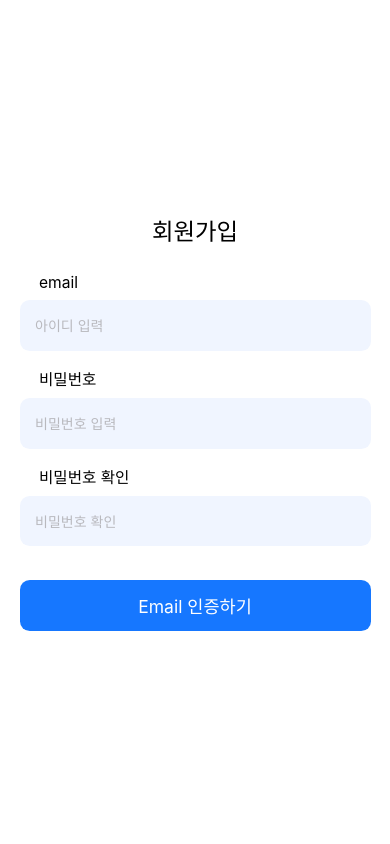
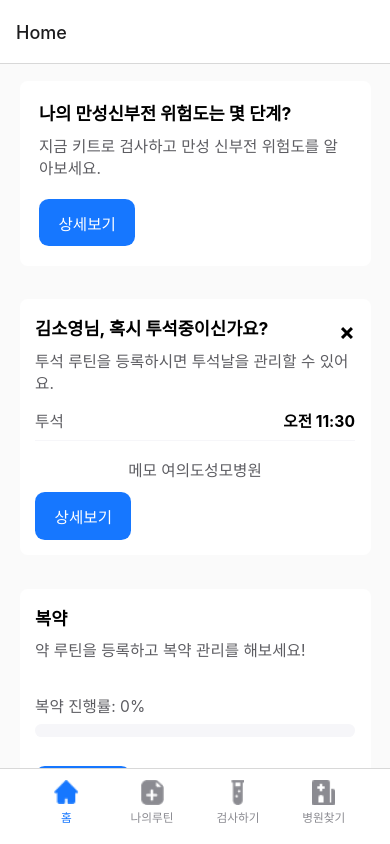
Before and after one commit to drdr3040/hsbiolab, a React Native app: screen /MainTabs in a window 390 px wide. Built offline with nearby package versions, Linux system fonts and the light colour scheme.

Commit message:
link modify1

```diff
--- a/src/components/MainInformationSection/WaterIntakeSection.js
+++ b/src/components/MainInformationSection/WaterIntakeSection.js
@@ -6,13 +6,6 @@ const { width, height } = Dimensions.get('window');
 
 const WaterIntakeSection = ({ navigation }) => {
   const [activeTab, setActiveTab] = useState('수분');
-  const [waterIntake, setWaterIntake] = useState(0);
-
-  const incrementWaterIntake = () => {
-    if (waterIntake < 5) {
-      setWaterIntake(waterIntake + 1);
-    }
-  };
 
   const renderContent = () => {
     switch (activeTab) {
@@ -21,10 +14,10 @@ const WaterIntakeSection = ({ navigation }) => {
           <View>
             <View style={styles.row}>
               <Text style={styles.rowLabel}>총 수분량</Text>
-              <Text style={styles.rowValue}>{waterIntake}잔/5잔</Text>
+              <Text style={styles.rowValue}>?잔/5잔</Text>
             </View>
             <Text style={styles.note}>수분을 기록해보세요!</Text>
-            <TouchableOpacity style={styles.button} onPress={incrementWaterIntake}>
+            <TouchableOpacity style={styles.button} onPress={() => navigation.navigate('WaterRecord')}>
               <Text style={styles.buttonText}>수분 기록하기</Text>
             </TouchableOpacity>
           </View>
--- a/src/navigation/AppNavigator.js
+++ b/src/navigation/AppNavigator.js
@@ -4,7 +4,10 @@ import { createStackNavigator } from '@react-navigation/stack';
 import SignupScreen from '../screens/SignupScreen';
 import LoginScreen from '../screens/LoginScreen';
 import ProfileScreen from '../screens/ProfileScreen';
-import BottomNavigationBar from './BottomNavigationBar';
+import WeightScreen from '../screens/WeightScreen';
+import BloodPressureScreen from '../screens/BloodPressureScreen';
+import BloodPressureRecordScreen from '../screens/BloodPressureRecordScreen';
+import MainTabNavigator from './MainTabNavigator';
 
 const Stack = createStackNavigator();
 
@@ -14,8 +17,11 @@ const AppNavigator = () => {
       <Stack.Navigator initialRouteName="Signup">
         <Stack.Screen name="Signup" component={SignupScreen} options={{ headerShown: false }} />
         <Stack.Screen name="Login" component={LoginScreen} options={{ headerShown: false }} />
-        <Stack.Screen name="MainStack" component={BottomNavigationBar} options={{ headerShown: false }} />
         <Stack.Screen name="Profile" component={ProfileScreen} options={{ headerTitle: 'My Profile' }} />
+        <Stack.Screen name="MainTabs" component={MainTabNavigator} options={{ headerShown: false }} />
+        <Stack.Screen name="Weight" component={WeightScreen} options={{ headerTitle: 'Weight Management' }} />
+        <Stack.Screen name="BloodPressure" component={BloodPressureScreen} options={{ headerTitle: 'Blood Pressure Management' }} />
+        <Stack.Screen name="BloodPressureRecord" component={BloodPressureRecordScreen} options={{ headerTitle: 'Blood Pressure Record' }} />
       </Stack.Navigator>
     </NavigationContainer>
   );
--- a/src/navigation/BottomNavigationBar.js
+++ b/src/navigation/BottomNavigationBar.js
@@ -1,24 +1,17 @@
+// src/navigation/BottomNavigationBar.js
+
 import React from 'react';
 import { createBottomTabNavigator } from '@react-navigation/bottom-tabs';
-import { createStackNavigator } from '@react-navigation/stack';
 import { Image, StyleSheet, View, Dimensions } from 'react-native';
-import MainInformationScreen from '../screens/MainInformationScreen';
-import MyRoutineScreen from '../screens/MyRoutineScreen';
+import MainInformationScreen from '../screens/HomeScreen';
+import MyRoutineScreen from '../screens/MyRoutineScreen.js';
 import TestScreen from '../screens/TestScreen';
 import FindHospitalScreen from '../screens/FindHospitalScreen';
 import theme from '../theme';
+import MainInformationScreen from '../screens/MainInformationScreen.js';
 
 const Tab = createBottomTabNavigator();
-const Stack = createStackNavigator();
 const { width, height } = Dimensions.get('window');
-
-function MainStackNavigator() {
-  return (
-    <Stack.Navigator>
-      <Stack.Screen name="MainInformation" component={MainInformationScreen} options={{ headerTitle: 'Health Status' }} />
-    </Stack.Navigator>
-  );
-}
 
 function BottomNavigationBar() {
   return (
@@ -29,7 +22,7 @@ function BottomNavigationBar() {
             let iconName;
 
             switch (route.name) {
-              case 'Home':
+              case 'MainInformation':
                 iconName = require('../../assets/icons/home.png');
                 break;
               case 'MyRoutine':
@@ -64,7 +57,7 @@ function BottomNavigationBar() {
           tabBarLabelStyle: styles.tabBarLabel,
         })}
       >
-        <Tab.Screen name="Home" component={MainStackNavigator} options={{ tabBarLabel: '홈' }} />
+        <Tab.Screen name="MainInformation" component={MainInformationScreen} options={{ tabBarLabel: '홈' }} />
         <Tab.Screen name="MyRoutine" component={MyRoutineScreen} options={{ tabBarLabel: '나의루틴' }} />
         <Tab.Screen name="Test" component={TestScreen} options={{ tabBarLabel: '검사하기' }} />
         <Tab.Screen name="FindHospital" component={FindHospitalScreen} options={{ tabBarLabel: '병원찾기' }} />
@@ -73,6 +66,7 @@ function BottomNavigationBar() {
   );
 }
 
+//390*844
 const styles = StyleSheet.create({
   container: {
     flex: 1,
@@ -86,11 +80,11 @@ const styles = StyleSheet.create({
     gap: width * 0.02,
     width: '100%',
     height: height * 0.09,
-    backgroundColor: theme.colors.White,
+    backgroundColor: theme.colors.White,  // Use theme color
   },
   tabBarLabel: {
     fontSize: width * 0.03,
-    marginTop: 14,
+    marginTop: 14, // Add margin to separate the icon and the label
   },
 });
 
--- /dev/null
+++ b/src/navigation/MainTabNavigator.js
@@ -0,0 +1,82 @@
+import React from 'react';
+import { createBottomTabNavigator } from '@react-navigation/bottom-tabs';
+import { Image, StyleSheet, Dimensions } from 'react-native';
+import MainInformationScreen from '../screens/MainInformationScreen';
+import MyRoutineScreen from '../screens/MyRoutineScreen';
+import TestScreen from '../screens/TestScreen';
+import FindHospitalScreen from '../screens/FindHospitalScreen';
+import theme from '../theme';
+
+const Tab = createBottomTabNavigator();
+const { width, height } = Dimensions.get('window');
+
+const MainTabNavigator = () => {
+  return (
+    <Tab.Navigator
+      screenOptions={({ route }) => ({
+        tabBarIcon: ({ focused, color, size }) => {
+          let iconName;
+
+          switch (route.name) {
+            case 'Home':
+              iconName = require('../../assets/icons/home.png');
+              break;
+            case 'MyRoutine':
+              iconName = require('../../assets/icons/myroutine.png');
+              break;
+            case 'Test':
+              iconName = require('../../assets/icons/test.png');
+              break;
+            case 'FindHospital':
+              iconName = require('../../assets/icons/findhospital.png');
+              break;
+            default:
+              break;
+          }
+
+          return (
+            <Image
+              source={iconName}
+              style={{
+                width: size,
+                height: size,
+                tintColor: color,
+                marginBottom: 4,
+                resizeMode: 'contain',
+              }}
+            />
+          );
+        },
+        tabBarActiveTintColor: theme.colors.mainBlue,
+        tabBarInactiveTintColor: theme.colors.NavBar,
+        tabBarStyle: styles.tabBar,
+        tabBarLabelStyle: styles.tabBarLabel,
+      })}
+    >
+      <Tab.Screen name="Home" component={MainInformationScreen} options={{ tabBarLabel: '홈' }} />
+      <Tab.Screen name="MyRoutine" component={MyRoutineScreen} options={{ tabBarLabel: '나의루틴' }} />
+      <Tab.Screen name="Test" component={TestScreen} options={{ tabBarLabel: '검사하기' }} />
+      <Tab.Screen name="FindHospital" component={FindHospitalScreen} options={{ tabBarLabel: '병원찾기' }} />
+    </Tab.Navigator>
+  );
+};
+
+const styles = StyleSheet.create({
+  tabBar: {
+    flexDirection: 'row',
+    justifyContent: 'center',
+    alignItems: 'flex-start',
+    paddingVertical: height * 0.03,
+    paddingHorizontal: width * 0.06,
+    gap: width * 0.02,
+    width: '100%',
+    height: height * 0.09,
+    backgroundColor: theme.colors.White,
+  },
+  tabBarLabel: {
+    fontSize: width * 0.03,
+    marginTop: 14,
+  },
+});
+
+export default MainTabNavigator;
--- a/src/screens/LoginScreen.js
+++ b/src/screens/LoginScreen.js
@@ -1,7 +1,7 @@
 import React from 'react';
 import { View, Text, TextInput, TouchableOpacity, Image, StyleSheet, Dimensions } from 'react-native';
 import theme from '../theme';
-import images from '../../assets/icons/images';  // 이미지 객체 임포트
+import images from '../../assets/icons/images';
 import LoginButton from '../components/atomic/LoginButton';
 import CustomTextInput from '../components/atomic/CustomTextInput';
 
@@ -29,7 +29,7 @@ const LoginScreen = ({ navigation }) => {
       />
       <LoginButton
         title="로그인"
-        onPress={() => navigation.navigate('MainStack', { screen: 'MainInformation' })}
+        onPress={() => navigation.navigate('MainTabs')}
         style={styles.loginButton}
       />
       <Text style={styles.snsLoginText}>SNS로 간편 로그인</Text>
@@ -67,13 +67,6 @@ const styles = StyleSheet.create({
     backgroundColor: theme.colors.White,
     padding: width * 0.05,
   },
-  header: {
-    position: 'absolute',
-    top: height * 0.07,
-    left: width * 0.05,
-    fontSize: width * 0.045,
-    color: theme.colors.textDarkGray,
-  },
   logo: {
     width: width * 0.4,
     height: height * 0.1,
@@ -97,10 +90,6 @@ const styles = StyleSheet.create({
     alignItems: 'center',
     marginTop: height * 0.02,
   },
-  loginButtonText: {
-    color: theme.colors.White,
-    fontSize: width * 0.045,
-  },
   snsLoginText: {
     fontSize: width * 0.04,
     marginTop: height * 0.03,
@@ -121,12 +110,6 @@ const styles = StyleSheet.create({
     justifyContent: 'center',
     alignItems: 'center',
   },
-  snsButtonIcon: {
-    width: width * 0.06,
-    height: width * 0.06,
-    backgroundColor: theme.colors.White,
-    borderRadius: (width * 0.06) / 2,
-  },
   footerContainer: {
     flexDirection: 'row',
     justifyContent: 'space-around',
```
